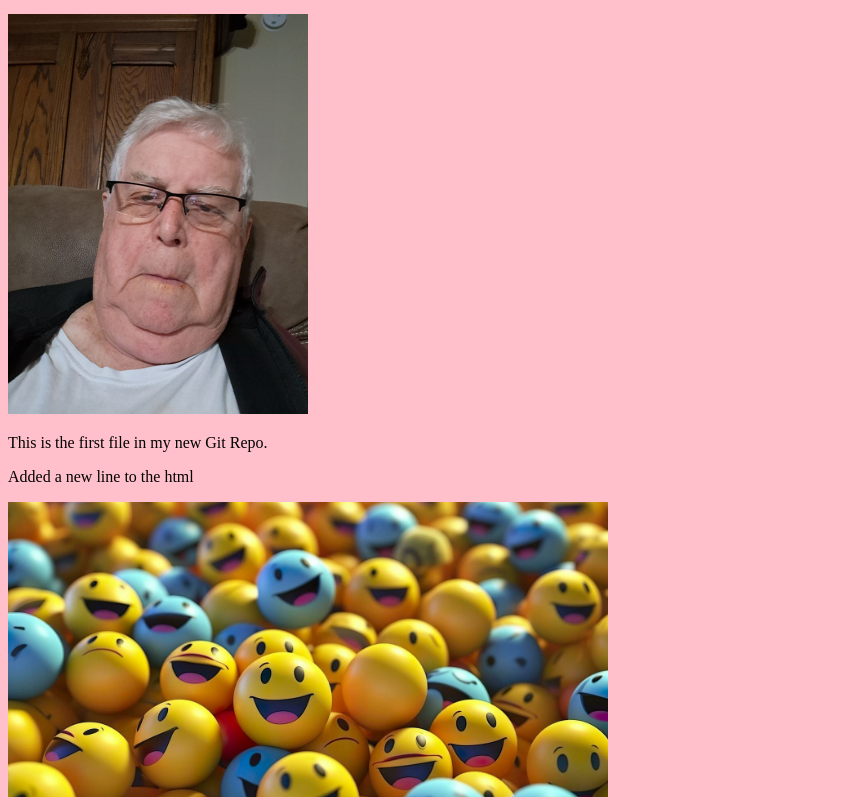
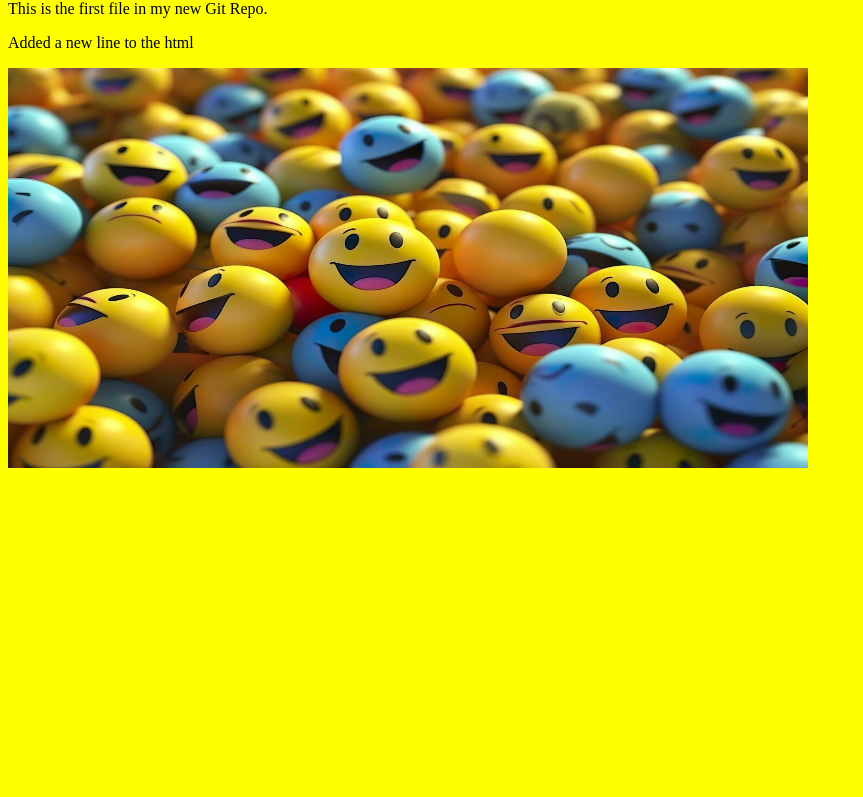
Before and after one commit to Firstgit0600/hello_world, a plain HTML site: page index.html in a window 1280 px wide. Shown: the part 66-863 px from the top of the page, without its empty margins (0-863 px from the left). After the commit the page ends 800 px from the top, so only its background shows below. Drawn offline with Linux system fonts and the light colour scheme.

Commit message:
changed html background to yellow

```diff
--- a/bluestyle.css
+++ b/bluestyle.css
@@ -1,5 +1,5 @@
 body {
-background-color: pink;
+background-color: yellow;
 }
 
 h1 {
--- a/index.html
+++ b/index.html
@@ -1,21 +1,19 @@
-<!DOCTYPE html>
-<html lang="en">
-
-<head>
-<meta charset ="UTF-8">
+<html lang="en"><head>
+<meta charset="UTF-8">
 <title>Hello World!</title>
-<meta name ="viewport" content="width=device-width,initial-scale=1.0">
+<meta name="viewport" content="width=device-width,initial-scale=1.0">
 <link rel="stylesheet" href="bluestyle.css">
 </head>
 
 <body>
 
 <h1>Hello world!</h1>
-<div><img src="image.jpg" alt="image of Bruce" style="width=500" height="400"></div>
+
 <p>This is the first file in my new Git Repo.</p>
 <p>Added a new line to the html</p>
-<img src="wallpaper2.jpg" alt="emoji wallpaper" width="600" height="400">
+<img src="wallpaper2.jpg" alt="emoji wallpaper" width="800" height="400">
 
-</body>
 
-</html>
+
+
+</body></html>
```
